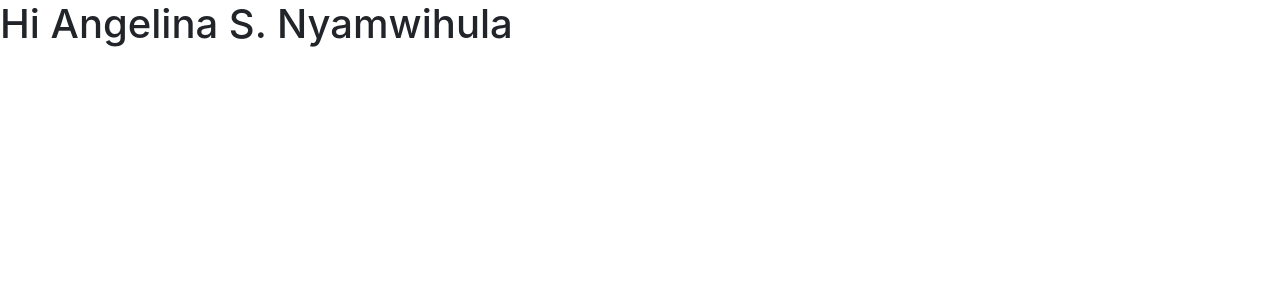
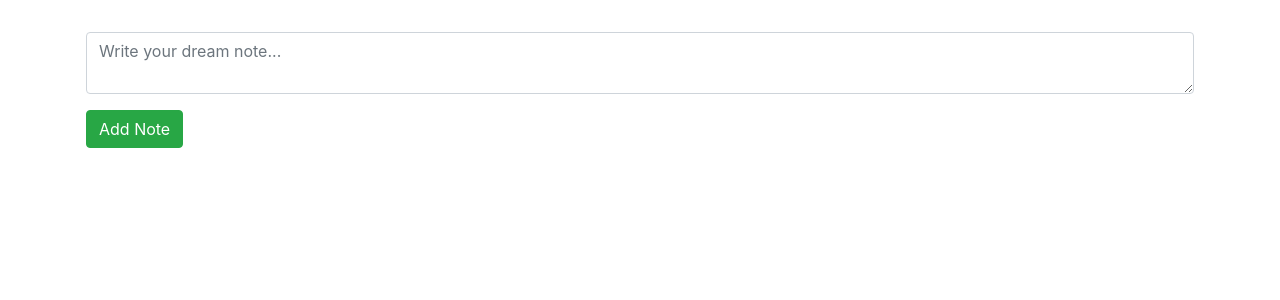
Before and after one commit to emmanuelkamala/notebook, a React (Create React App) app: page / in a window 1280 px wide. Shown: the top 300 px of the page. Built offline with nearby package versions, Linux system fonts and the light colour scheme.

Commit message:
Create a createnote component

```diff
--- a/src/App.js
+++ b/src/App.js
@@ -1,7 +1,9 @@
+import CreateNote from './components/CreateNote';
+
 function App() {
   return (
-    <div>
-      <h1>Hi Angelina S. Nyamwihula</h1>
+    <div className="container mt-3 p-3">
+      <CreateNote />
     </div>
   );
 }
--- /dev/null
+++ b/src/components/CreateNote.js
@@ -0,0 +1,25 @@
+import { useState } from "react";
+
+const CreateNote = () => {
+
+  const [note, setNote] = useState('');
+
+  return (
+    <div>
+      <form action="">
+        <div className="form-group">
+          <textarea
+            cols="3"
+            className="form-control"
+            placeholder="Write your dream note..."
+            value={note}
+            onChange={e =>setNote(e.target.value)}
+          />
+          <button className="btn btn-success mt-3" type="submit">Add Note</button>
+        </div>
+      </form>
+    </div>
+  )
+}
+
+export default CreateNote;
--- a/src/index.css
+++ /dev/null
@@ -1,13 +0,0 @@
-body {
-  margin: 0;
-  font-family: -apple-system, BlinkMacSystemFont, 'Segoe UI', 'Roboto', 'Oxygen',
-    'Ubuntu', 'Cantarell', 'Fira Sans', 'Droid Sans', 'Helvetica Neue',
-    sans-serif;
-  -webkit-font-smoothing: antialiased;
-  -moz-osx-font-smoothing: grayscale;
-}
-
-code {
-  font-family: source-code-pro, Menlo, Monaco, Consolas, 'Courier New',
-    monospace;
-}
--- a/src/index.js
+++ b/src/index.js
@@ -1,6 +1,5 @@
 import React from 'react';
 import ReactDOM from 'react-dom';
-import './index.css';
 import App from './App';
 
 ReactDOM.render(
```
